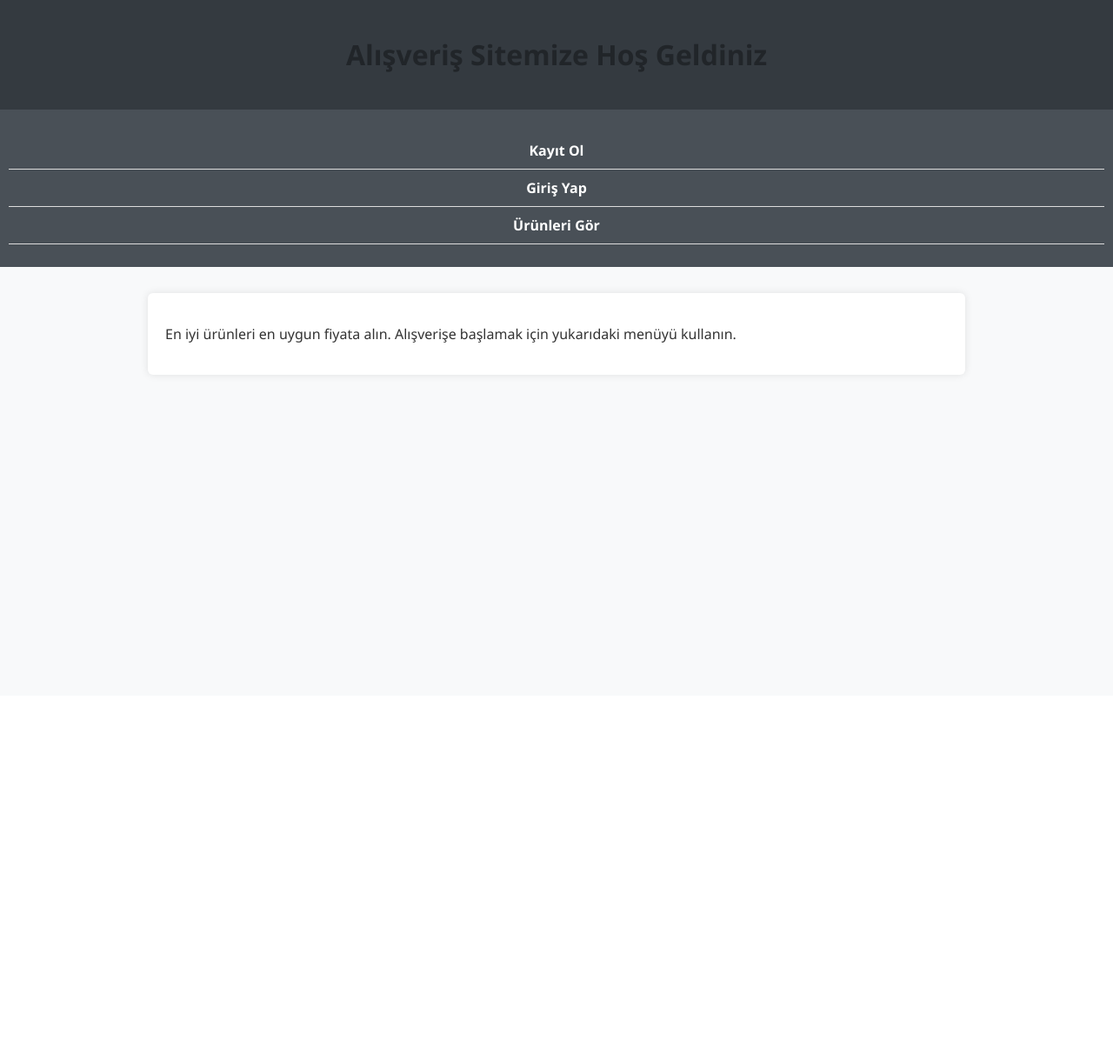
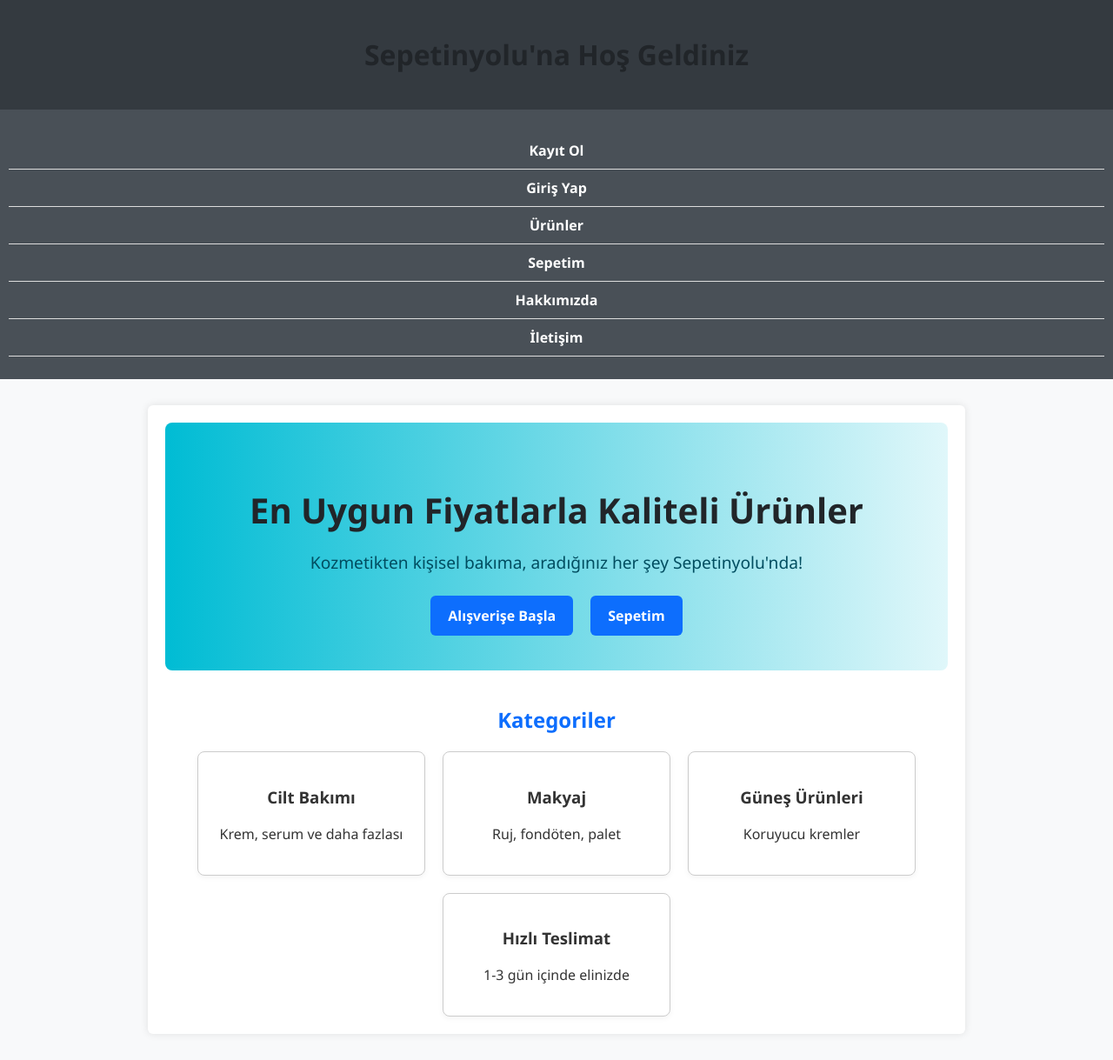
Before and after one commit to Algan65/Sepetinyolu, a Flask app: page / in a window 1280 px wide. Shown: the whole page at 87% size. Before the commit the page ends 434 px from the top, so only its background shows below. Run offline with Flask 3, Linux system fonts and the light colour scheme.

Commit message:
Update index.html

```diff
--- a/templates/index.html
+++ b/templates/index.html
@@ -3,24 +3,128 @@
 <head>
     <meta charset="UTF-8">
     <meta name="viewport" content="width=device-width, initial-scale=1.0">
-    <title>Anasayfa</title>
+    <title>Sepetinyolu - Anasayfa</title>
     <link rel="stylesheet" href="{{ url_for('static', filename='style.css') }}">
+    <style>
+        .hero {
+            text-align: center;
+            padding: 40px 20px;
+            background: linear-gradient(to right, #00bcd4, #e0f7fa);
+            color: #003c4d;
+            border-radius: 8px;
+            margin-bottom: 30px;
+        }
+
+        .hero h1 {
+            font-size: 2.5em;
+            margin-bottom: 10px;
+        }
+
+        .hero p {
+            font-size: 1.2em;
+            color: #004d60;
+        }
+
+        .quick-links {
+            display: flex;
+            justify-content: center;
+            gap: 20px;
+            margin-top: 25px;
+        }
+
+        .quick-links a {
+            background-color: #0d6efd;
+            color: white;
+            padding: 12px 20px;
+            border-radius: 6px;
+            text-decoration: none;
+            font-weight: bold;
+        }
+
+        .quick-links a:hover {
+            background-color: #0b5ed7;
+        }
+
+        .categories {
+            margin-top: 40px;
+        }
+
+        .categories h2 {
+            text-align: center;
+            color: #0d6efd;
+            margin-bottom: 20px;
+        }
+
+        .category-grid {
+            display: flex;
+            flex-wrap: wrap;
+            justify-content: center;
+            gap: 20px;
+        }
+
+        .category-box {
+            background-color: #ffffff;
+            border: 1px solid #ccc;
+            border-radius: 8px;
+            padding: 20px;
+            width: 220px;
+            text-align: center;
+            box-shadow: 0 2px 6px rgba(0,0,0,0.05);
+        }
+
+        .category-box:hover {
+            border-color: #0d6efd;
+            box-shadow: 0 4px 12px rgba(13,110,253,0.1);
+        }
+    </style>
 </head>
 <body>
     <header>
-        <h1>Alışveriş Sitemize Hoş Geldiniz</h1>
+        <h1>Sepetinyolu'na Hoş Geldiniz</h1>
     </header>
 
     <nav>
         <ul>
             <li><a href="{{ url_for('register') }}">Kayıt Ol</a></li>
             <li><a href="{{ url_for('login') }}">Giriş Yap</a></li>
-            <li><a href="{{ url_for('product') }}">Ürünleri Gör</a></li>
+            <li><a href="{{ url_for('product') }}">Ürünler</a></li>
+            <li><a href="{{ url_for('cart') }}">Sepetim</a></li>
+            <li><a href="{{ url_for('about') }}">Hakkımızda</a></li>
+            <li><a href="{{ url_for('contact') }}">İletişim</a></li>
         </ul>
     </nav>
 
     <main class="container">
-        <p>En iyi ürünleri en uygun fiyata alın. Alışverişe başlamak için yukarıdaki menüyü kullanın.</p>
+        <section class="hero">
+            <h1>En Uygun Fiyatlarla Kaliteli Ürünler</h1>
+            <p>Kozmetikten kişisel bakıma, aradığınız her şey Sepetinyolu'nda!</p>
+            <div class="quick-links">
+                <a href="{{ url_for('product') }}">Alışverişe Başla</a>
+                <a href="{{ url_for('cart') }}">Sepetim</a>
+            </div>
+        </section>
+
+        <section class="categories">
+            <h2>Kategoriler</h2>
+            <div class="category-grid">
+                <div class="category-box">
+                    <h3>Cilt Bakımı</h3>
+                    <p>Krem, serum ve daha fazlası</p>
+                </div>
+                <div class="category-box">
+                    <h3>Makyaj</h3>
+                    <p>Ruj, fondöten, palet</p>
+                </div>
+                <div class="category-box">
+                    <h3>Güneş Ürünleri</h3>
+                    <p>Koruyucu kremler</p>
+                </div>
+                <div class="category-box">
+                    <h3>Hızlı Teslimat</h3>
+                    <p>1-3 gün içinde elinizde</p>
+                </div>
+            </div>
+        </section>
     </main>
 </body>
 </html>
```
